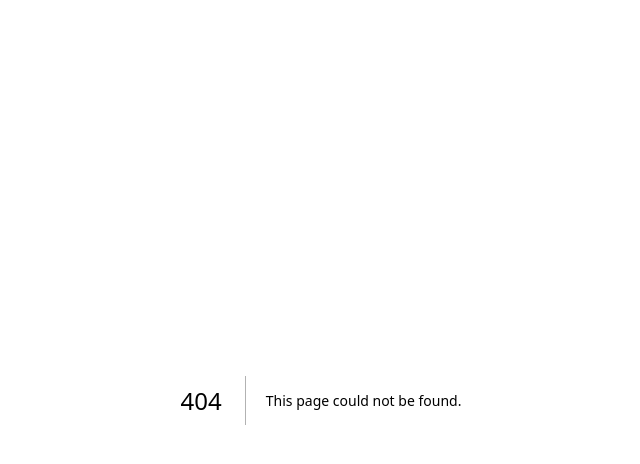
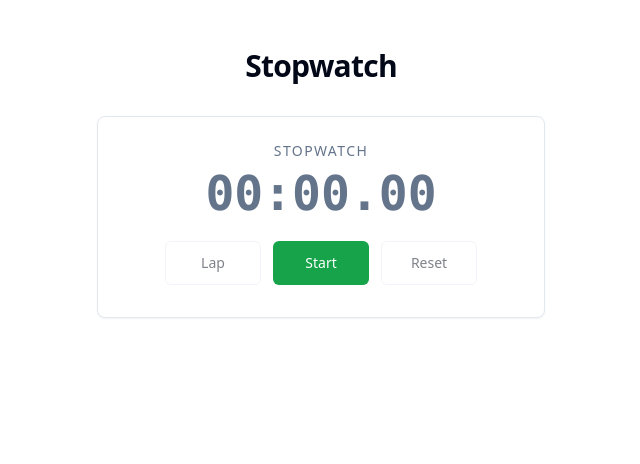
Before and after one commit to matiasne/a-empty-em, a Next.js app: page /stopwatch in a window 1280 px wide. Before the commit this address had no page. Shown: the top 464 px of the page, without its empty margins (319-959 px from the left). Built offline with nearby package versions, Linux system fonts and the light colour scheme.

Commit message:
feat(agent): create en html un counter
Task ID: g2CXzPg8YoEt0W5cYnX7
Type: feature
Priority: medium

```diff
--- a/src/app/page.tsx
+++ b/src/app/page.tsx
@@ -13,12 +13,15 @@ export default function HomePage() {
           <p className="text-xl text-muted-foreground mb-8">
             A modern Next.js application with TypeScript and PostgreSQL
           </p>
-          <div className="flex gap-4 justify-center">
+          <div className="flex gap-4 justify-center flex-wrap">
             <Button asChild>
               <Link href="/api/health">Check API Health</Link>
             </Button>
             <Button variant="outline" asChild>
               <Link href="/users">View Users</Link>
+            </Button>
+            <Button variant="outline" asChild>
+              <Link href="/stopwatch">⏱ Stopwatch</Link>
             </Button>
           </div>
         </div>
--- /dev/null
+++ b/src/app/stopwatch/page.tsx
@@ -0,0 +1,19 @@
+import { Stopwatch } from '@/components/stopwatch/stopwatch'
+
+export const metadata = {
+  title: 'Stopwatch',
+  description: 'A simple stopwatch with lap tracking',
+}
+
+export default function StopwatchPage() {
+  return (
+    <div className="container mx-auto px-4 py-12">
+      <div className="max-w-md mx-auto">
+        <h1 className="text-3xl font-bold tracking-tight text-center mb-8">
+          Stopwatch
+        </h1>
+        <Stopwatch />
+      </div>
+    </div>
+  )
+}
--- /dev/null
+++ b/src/components/stopwatch/stopwatch.tsx
@@ -0,0 +1,195 @@
+'use client'
+
+import { useEffect, useRef, useState } from 'react'
+import { Button } from '@/components/ui/button'
+import { Card, CardContent, CardHeader, CardTitle } from '@/components/ui/card'
+import { cn } from '@/lib/utils'
+
+interface Lap {
+  id: number
+  time: number
+  delta: number
+}
+
+function formatTime(ms: number): string {
+  const centiseconds = Math.floor((ms % 1000) / 10)
+  const seconds = Math.floor((ms / 1000) % 60)
+  const minutes = Math.floor((ms / 60_000) % 60)
+  const hours = Math.floor(ms / 3_600_000)
+
+  if (hours > 0) {
+    return `${String(hours).padStart(2, '0')}:${String(minutes).padStart(2, '0')}:${String(seconds).padStart(2, '0')}.${String(centiseconds).padStart(2, '0')}`
+  }
+  return `${String(minutes).padStart(2, '0')}:${String(seconds).padStart(2, '0')}.${String(centiseconds).padStart(2, '0')}`
+}
+
+export function Stopwatch() {
+  const [elapsed, setElapsed] = useState<number>(0)
+  const [isRunning, setIsRunning] = useState<boolean>(false)
+  const [laps, setLaps] = useState<Lap[]>([])
+
+  // Refs to keep track of timing without causing re-renders
+  const startTimeRef = useRef<number>(0)
+  const accumulatedRef = useRef<number>(0)
+  const frameRef = useRef<number>(0)
+
+  // Use a ref for the rAF loop to avoid circular useCallback dependencies
+  const tickRef = useRef<() => void>(() => undefined)
+  tickRef.current = () => {
+    setElapsed(accumulatedRef.current + (Date.now() - startTimeRef.current))
+    frameRef.current = requestAnimationFrame(tickRef.current)
+  }
+
+  useEffect(() => {
+    return () => cancelAnimationFrame(frameRef.current)
+  }, [])
+
+  const handleStartPause = () => {
+    if (isRunning) {
+      // Pause: save accumulated time and stop the loop
+      accumulatedRef.current += Date.now() - startTimeRef.current
+      cancelAnimationFrame(frameRef.current)
+    } else {
+      // Start / Resume: record the start timestamp and kick off the loop
+      startTimeRef.current = Date.now()
+      frameRef.current = requestAnimationFrame(tickRef.current)
+    }
+    setIsRunning((prev: boolean) => !prev)
+  }
+
+  const handleReset = () => {
+    cancelAnimationFrame(frameRef.current)
+    accumulatedRef.current = 0
+    setElapsed(0)
+    setIsRunning(false)
+    setLaps([])
+  }
+
+  const handleLap = () => {
+    if (!isRunning) return
+    setLaps((prev: Lap[]) => {
+      const lastLapTime = prev.length > 0 ? prev[prev.length - 1].time : 0
+      return [
+        ...prev,
+        {
+          id: prev.length + 1,
+          time: elapsed,
+          delta: elapsed - lastLapTime,
+        },
+      ]
+    })
+  }
+
+  // Highlight best (green) and worst (red) split times when there are 2+ laps
+  const lapDeltas = laps.map((l: Lap) => l.delta)
+  const bestDelta: number | null = lapDeltas.length > 1 ? Math.min(...lapDeltas) : null
+  const worstDelta: number | null = lapDeltas.length > 1 ? Math.max(...lapDeltas) : null
+
+  return (
+    <div className="flex flex-col items-center gap-8 w-full max-w-md mx-auto">
+      {/* Main display card */}
+      <Card className="w-full">
+        <CardHeader className="pb-2">
+          <CardTitle className="text-center text-sm font-medium text-muted-foreground uppercase tracking-widest">
+            Stopwatch
+          </CardTitle>
+        </CardHeader>
+        <CardContent className="flex flex-col items-center gap-6 pb-8">
+          {/* Time display */}
+          <div
+            className={cn(
+              'font-mono font-bold tabular-nums text-5xl transition-colors select-none',
+              elapsed === 0 && !isRunning ? 'text-muted-foreground' : 'text-foreground'
+            )}
+            aria-live="polite"
+            aria-label={`Elapsed time: ${formatTime(elapsed)}`}
+          >
+            {formatTime(elapsed)}
+          </div>
+
+          {/* Control buttons */}
+          <div className="flex gap-3">
+            <Button
+              variant="outline"
+              size="lg"
+              onClick={handleLap}
+              disabled={!isRunning}
+              className="w-24"
+            >
+              Lap
+            </Button>
+
+            <Button
+              size="lg"
+              onClick={handleStartPause}
+              className={cn(
+                'w-24 text-white',
+                isRunning
+                  ? 'bg-yellow-500 hover:bg-yellow-600'
+                  : 'bg-green-600 hover:bg-green-700'
+              )}
+            >
+              {isRunning ? 'Pause' : elapsed === 0 ? 'Start' : 'Resume'}
+            </Button>
+
+            <Button
+              variant="outline"
+              size="lg"
+              onClick={handleReset}
+              disabled={elapsed === 0 && !isRunning}
+              className="w-24"
+            >
+              Reset
+            </Button>
+          </div>
+        </CardContent>
+      </Card>
+
+      {/* Lap list — only shown once at least one lap is recorded */}
+      {laps.length > 0 && (
+        <Card className="w-full">
+          <CardHeader className="pb-2">
+            <CardTitle className="text-sm font-medium text-muted-foreground uppercase tracking-widest">
+              Laps
+            </CardTitle>
+          </CardHeader>
+          <CardContent className="px-0 pb-0">
+            <div className="max-h-64 overflow-y-auto">
+              <table className="w-full text-sm">
+                <thead>
+                  <tr className="border-b text-muted-foreground">
+                    <th className="py-2 px-6 text-left font-medium">Lap</th>
+                    <th className="py-2 px-6 text-right font-medium">Split</th>
+                    <th className="py-2 px-6 text-right font-medium">Total</th>
+                  </tr>
+                </thead>
+                <tbody>
+                  {[...laps].reverse().map((lap: Lap) => (
+                    <tr
+                      key={lap.id}
+                      className={cn(
+                        'border-b last:border-0 transition-colors',
+                        lap.delta === bestDelta &&
+                          'text-green-600 bg-green-50 dark:bg-green-950/20',
+                        lap.delta === worstDelta &&
+                          'text-red-500 bg-red-50 dark:bg-red-950/20'
+                      )}
+                    >
+                      <td className="py-2 px-6 font-medium">#{lap.id}</td>
+                      <td className="py-2 px-6 text-right font-mono tabular-nums">
+                        {formatTime(lap.delta)}
+                      </td>
+                      <td className="py-2 px-6 text-right font-mono tabular-nums text-muted-foreground">
+                        {formatTime(lap.time)}
+                      </td>
+                    </tr>
+                  ))}
+                </tbody>
+              </table>
+            </div>
+          </CardContent>
+        </Card>
+      )}
+    </div>
+  )
+}
```
